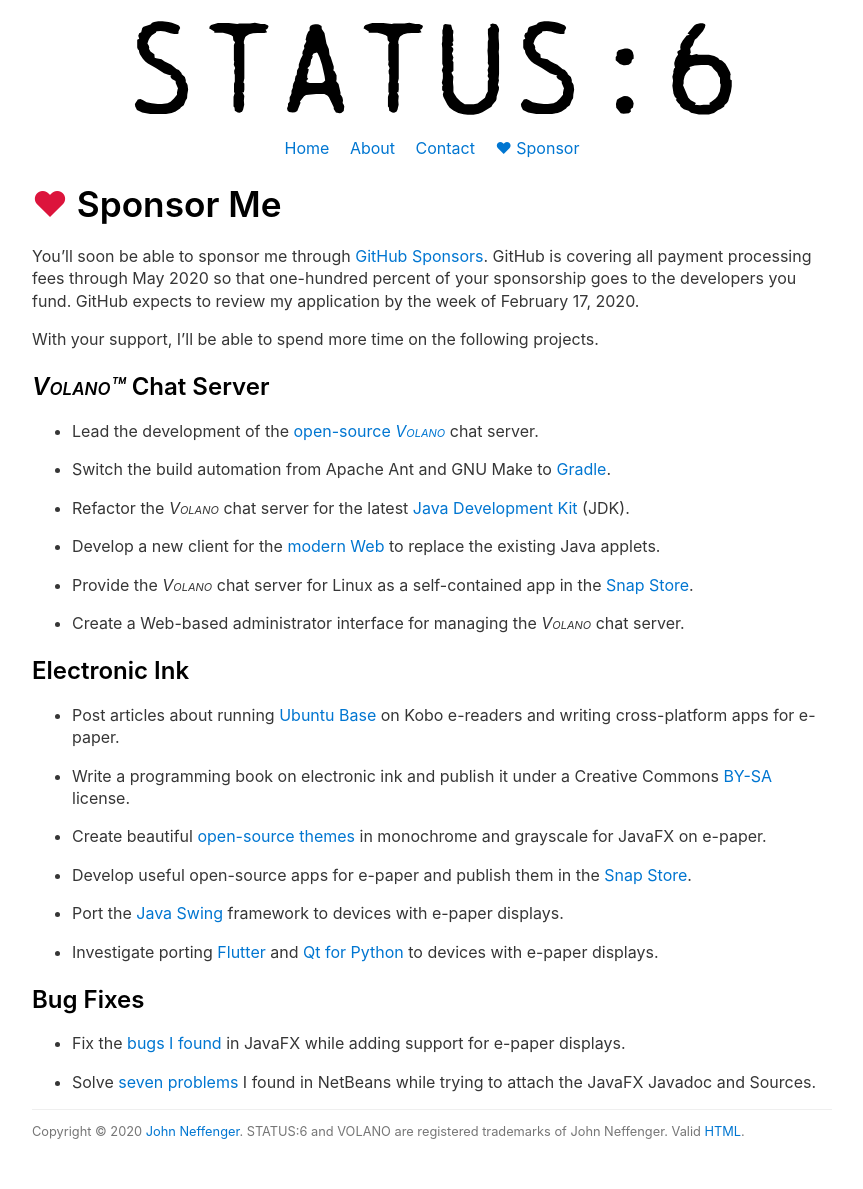
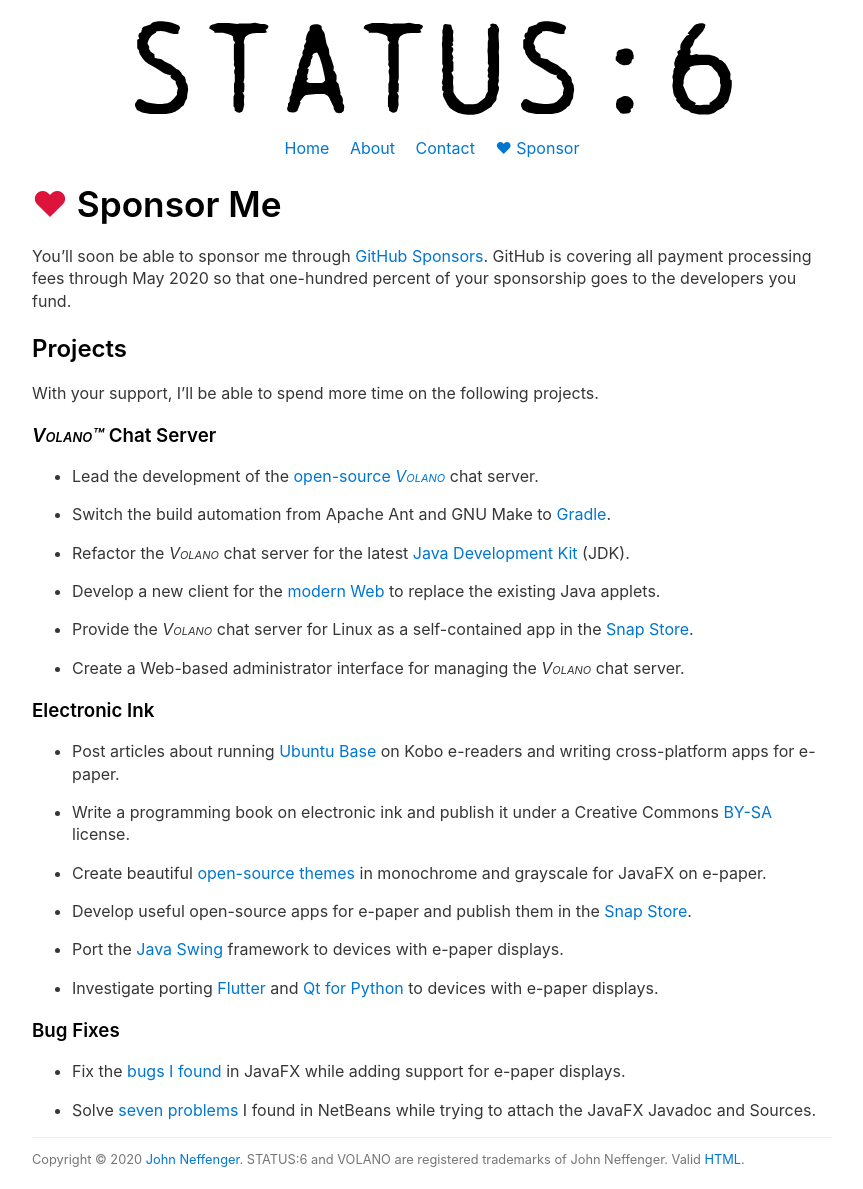
Before and after one commit to jgneff/www-status6, a Jekyll site: the page built from docs/sponsor.md, in a window 1280 px wide. Shown: the whole page, without its empty margins (208-1071 px from the left). Built offline with Jekyll 4.4.1, drawn with Linux system fonts in a browser that asks for light colours; before the commit the page ends 1161 px from its top, so only the background shows below that.

```diff
--- a/docs/_layouts/default.html
+++ b/docs/_layouts/default.html
@@ -21,7 +21,7 @@ header, nav {text-align: center;}
 nav > ul {padding: 0; list-style-type: none; line-height: 2;}
 nav > ul > li {display: inline; padding-left: 1em; white-space: nowrap; color: var(--links);}
 nav > ul > li:first-child {padding-left: 0;}
-h1, h2, h3, footer {clear: both;}
+h3, footer {clear: both;}
 img {display: block; margin-left: auto; margin-right: auto;}
 table {margin-left: auto; margin-right: auto; font-variant-numeric: tabular-nums;}
 /* Other rules */
--- a/docs/sponsor.md
+++ b/docs/sponsor.md
@@ -8,11 +8,12 @@ description: Sponsor John Neffenger to design, build, and maintain open-source s
 
 You'll soon be able to sponsor me through [GitHub Sponsors][sponsors].
 GitHub is covering all payment processing fees through May 2020 so that one-hundred percent of your sponsorship goes to the developers you fund.
-GitHub expects to review my application by the week of February 17, 2020.
+
+## Projects
 
 With your support, I'll be able to spend more time on the following projects.
 
-## *Volano™*{:.sc} Chat Server
+### *Volano™*{:.sc} Chat Server
 
 * Lead the development of the [open-source *Volano*{:.sc}][volano] chat server.
 
@@ -26,7 +27,7 @@ With your support, I'll be able to spend more time on the following projects.
 
 * Create a Web-based administrator interface for managing the *Volano*{:.sc} chat server.
 
-## Electronic Ink
+### Electronic Ink
 
 * Post articles about running [Ubuntu Base][ubuntu] on Kobo e-readers and writing cross-platform apps for e-paper.
 
@@ -40,7 +41,7 @@ With your support, I'll be able to spend more time on the following projects.
 
 * Investigate porting [Flutter][flutter] and [Qt for Python][qt] to devices with e-paper displays.
 
-## Bug Fixes
+### Bug Fixes
 
 * Fix the [bugs I found][jfxpatch] in JavaFX while adding support for e-paper displays.
 
```
Also changed, not shown: docs/about.md (+5 -6 lines).
